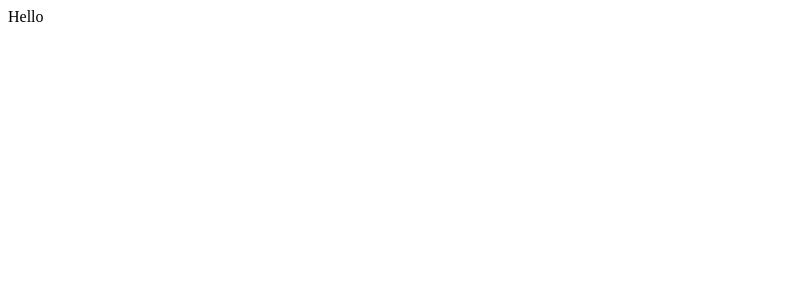
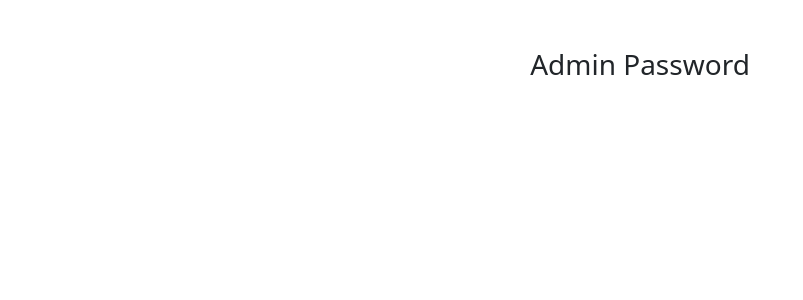
Before and after one commit to thmsbnrd/react-password-strength-indicator, a React (Create React App) app: page / in a window 1280 px wide. Shown: the top 300 px of the page, without its empty margins (0-803 px from the left). Built offline with nearby package versions, Linux system fonts and the light colour scheme.

Commit message:
created header

```diff
--- a/package.json
+++ b/package.json
@@ -6,7 +6,7 @@
     "@testing-library/jest-dom": "^5.11.4",
     "@testing-library/react": "^11.1.0",
     "@testing-library/user-event": "^12.1.10",
-    "bootstrap": "^5.0.2",
+    "bootstrap": "^5.1.0",
     "react": "^17.0.2",
     "react-bootstrap": "^2.0.0-beta.4",
     "react-dom": "^17.0.2",
--- a/src/App.js
+++ b/src/App.js
@@ -1,5 +1,11 @@
 function App() {
-  return <div className="App">Hello</div>;
+  return (
+    <div className="container">
+      <div className="col-md-6 mx-auto">
+        <h3 className="text-center my-5">Admin Password</h3>
+      </div>
+    </div>
+  );
 }
 
 export default App;
--- a/src/index.js
+++ b/src/index.js
@@ -1,6 +1,7 @@
 import React from "react";
 import ReactDOM from "react-dom";
 import App from "./App";
+import "bootstrap/dist/css/bootstrap.min.css";
 
 ReactDOM.render(
   <React.StrictMode>
```
Also changed, not shown: 1 other file (tests, documents, lock files or other folders).
